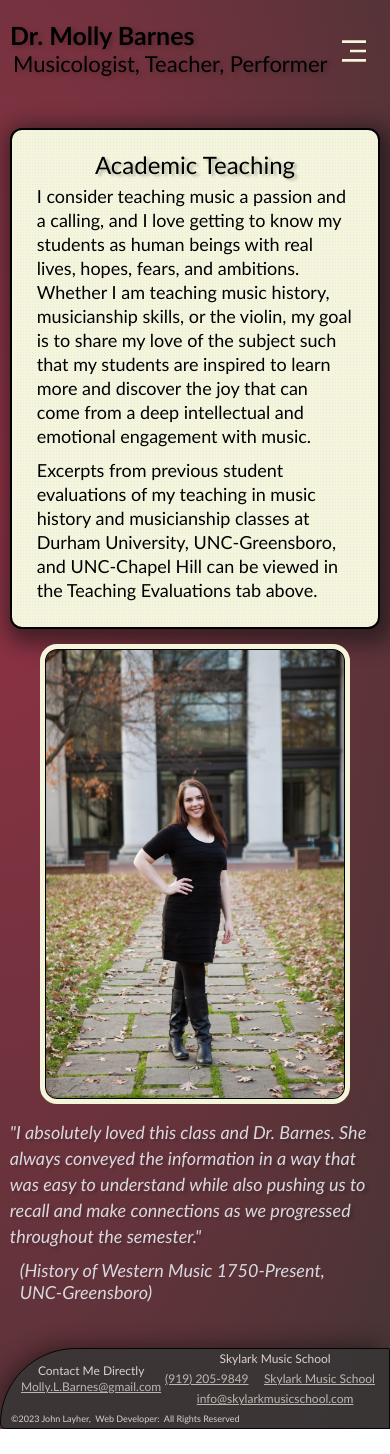
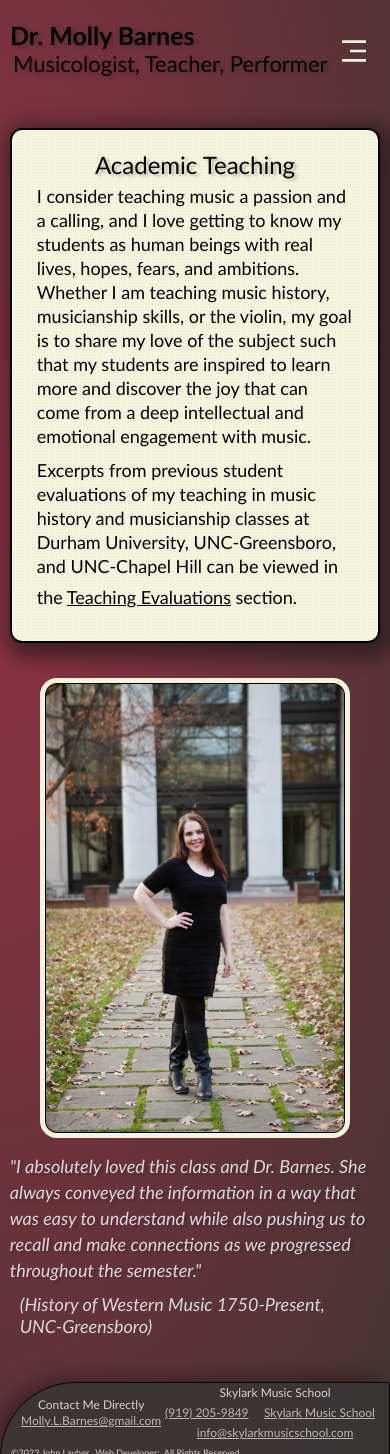
Before and after one commit to jlayher/molly-barnes-music, a Next.js app: page /academic-teaching in a window 390 px wide. Shown: the top 1454 px of the page. Before the commit the page ends 1429 px from the top, so only its background shows below. Built offline with nearby package versions, Linux system fonts and the light colour scheme.

Commit message:
changes to academic anchor

```diff
--- a/src/pages/academic-teaching.js
+++ b/src/pages/academic-teaching.js
@@ -38,8 +38,9 @@ const AcademicTeaching = () => {
                 <p>
                   Excerpts from previous student evaluations of my teaching in
                   music history and musicianship classes at Durham University,
-                  UNC-Greensboro, and UNC-Chapel Hill can be viewed in the
-                  Teaching Evaluations tab above.
+                UNC-Greensboro, and UNC-Chapel Hill can be viewed in the&nbsp;
+                <a className={styles.academic__body_text_anchor} href="/testimonials">Teaching Evaluations</a>
+                &nbsp;section.
                 </p>
               </div>
 
--- a/src/styles/academic.module.css
+++ b/src/styles/academic.module.css
@@ -122,21 +122,29 @@
 }
 
 .academic__body_textsection p{
-    display: flex;
-    flex: 1;
+    /* display: flex; */
+    /* flex: 1; */
     padding: 30px 20px 0px 20px;
     margin-bottom: 0px;
 }
 
 
+.academic__body_text_anchor{
+    color: black;
+    font-size: 26px;
+    /* padding: 45px 22px 25px 2px; */
+    line-height: 38px;
+    cursor: pointer;
+  }
+
 @media screen and (max-width: 2245px){
     .academic__body_text_teaching {
-        max-height: 650px;
+        max-height: 570px;
     }
 }
 @media screen and (max-width: 1750px){
     .academic__body_text_teaching {
-        max-height: 780px;
+        max-height: 680px;
     }
 }
 
@@ -158,8 +166,13 @@
       font-size: 22px;
     }
 
-    .academic__body_img_container img{
-        /* margin-top: 20px; */
+
+.academic__body_text_anchor{
+    font-size: 22px;
+  }
+    .academic__body_img_container{
+        margin-top: 10px;
+        margin-bottom: 20px;
 
     }
 
@@ -174,8 +187,8 @@
     }
 
     .academic__body_img_container img{
-        height: 488px;
-        width: 325px;
+        /* height: 488px;
+        width: 325px; */
 
         /* border: 1px solid black;
         display: flex; */
@@ -190,9 +203,11 @@
 
     }
     .academic__body_sidepanel_container{
-        margin-top: 20px;
+        margin-top: 10px;
 
     }
+
+
 }
 @media screen and (max-width: 1024px) {
     .academic__title{
@@ -230,13 +245,25 @@
     }
 
     .academic__body_text_teaching {
-        max-height: 850px;
+        max-height: 920px;
     }
     .academic__photo_quote_container{
         flex-direction: column;
         margin-bottom: 20px;
     }
+    .academic__body_img_container{
+        margin-top: 20px;
+        margin-bottom: 0px;
 
+    }
+    .academic__body_img_container img{
+        height: 488px;
+        width: 325px;
+    }
+
+    .academic__body_text_anchor{
+        font-size: 22px;
+      }
 }
 @media screen and (max-width: 768px) {
     .academic__body_container{
@@ -337,4 +364,8 @@
         height: 450px;
         width: 300px;
     }
+
+    .academic__body_text_anchor{
+        font-size: 18px;
+      }
 }
--- a/src/styles/performance.module.css
+++ b/src/styles/performance.module.css
@@ -7,7 +7,7 @@
   padding-top: 10px;
   font-size: 44px;
   font-weight: 400;
-  margin: 0px 0px 0px 0px;
+  margin: 10px 0px 0px 0px;
   text-shadow: 3px 2px 3px rgba(0,0,0,0.25);
   }
 
```
